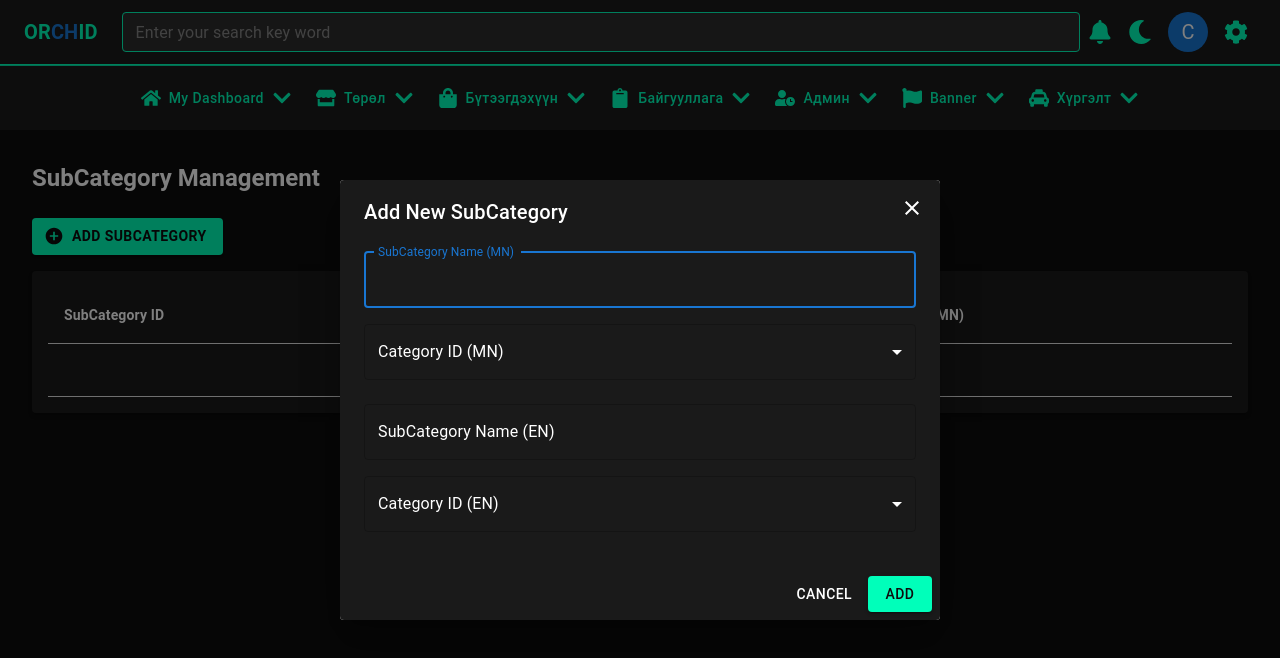
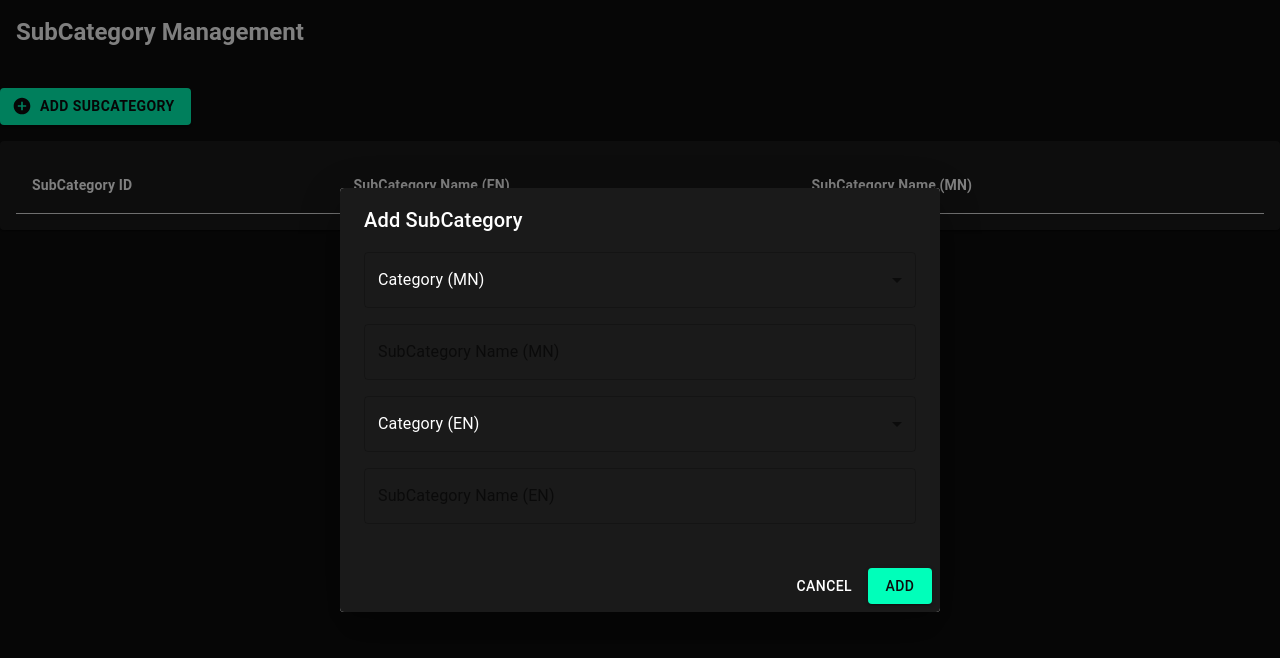
Before and after one commit to OrchidInk/orchidadmin, a Next.js app: page /admin/subMenu/add in a window 1280 px wide. Both pictures are taken after a click on the button "ADD SUBCATEGORY". Shown: the top 658 px of the page. Built offline with nearby package versions, Linux system fonts and the light colour scheme.

Commit message:
subCategory fixed

```diff
--- a/src/@core/utils/type/router.ts
+++ b/src/@core/utils/type/router.ts
@@ -23,7 +23,7 @@ export const adminAdminsList = "/admin/admins/list"
 export const adminDelivery = '/admin/delivery'
 
 // BASEURK
-export const BASEURL = "http://103.50.205.86:8000"
+export const BASEURL = "http://103.50.205.86:9000"
 // Api
 export const adminAdminAdd = "/admin/admins/add"
 export const adminAdminList = ""
--- a/src/pages/admin/subMenu/add/index.tsx
+++ b/src/pages/admin/subMenu/add/index.tsx
@@ -1,15 +1,12 @@
 import React, { useState, useEffect } from 'react';
-import Header from "@/@core/components/Navbar";
 import {
   Box,
   Button,
-  TextField,
   Typography,
   Dialog,
   DialogActions,
   DialogContent,
   DialogTitle,
-  IconButton,
   Snackbar,
   MenuItem,
   Select,
@@ -21,26 +18,39 @@ import {
   TableRow,
   TableCell,
   TableBody,
-} from "@mui/material";
+  TextField,
+} from '@mui/material';
 import AddCircleIcon from '@mui/icons-material/AddCircle';
-import CloseIcon from '@mui/icons-material/Close';
 import MuiAlert from '@mui/material/Alert';
-import {
-  addSubCategoryEn,
-  addSubCategoryMn,
-  fetchCategoriesEn,
-  fetchCategoriesMn,
-} from '@/pages/api/submenu';
 import { AxiosError } from 'axios';
+import { fetchCategoriesEn, fetchCategoriesMn, addSubCategoryEn, addSubCategoryMn } from '@/pages/api/submenu';
 
-interface Category {
+// Interfaces for response data
+interface SubCategoryEn {
+  subcategoryIDEN: number;
+  SubCategoryNameEN: string;
+  categoryEnId: number;
+}
+
+interface SubCategoryMn {
+  subCategoryIDMn: number;
+  SubCategoryNameMN: string;
+  categoryMnId: number;
+}
+
+interface CategoryEn {
   categoryEnId: number;
   categoryNameEn: string;
+  subcategories?: SubCategoryEn[];
+}
+
+interface CategoryMn {
   categoryMnId: number;
   categoryNameMn: string;
-  subcategories?: SubCategory[];
+  subcategories?: SubCategoryMn[];
 }
 
+// Local SubCategory interface for unified data representation
 interface SubCategory {
   subCategoryId: number;
   subCategoryNameEn: string;
@@ -52,57 +62,56 @@ const SubMenuAdd = () => {
   const [subCategoryEn, setSubCategoryEn] = useState('');
   const [categoryMnId, setCategoryMnId] = useState<number | null>(null);
   const [categoryEnId, setCategoryEnId] = useState<number | null>(null);
-  const [mnCategories, setMnCategories] = useState<Category[]>([]);
-  const [enCategories, setEnCategories] = useState<Category[]>([]);
+  const [mnCategories, setMnCategories] = useState<CategoryMn[]>([]);
+  const [enCategories, setEnCategories] = useState<CategoryEn[]>([]);
   const [subCategories, setSubCategories] = useState<SubCategory[]>([]);
   const [addModalOpen, setAddModalOpen] = useState(false);
   const [snackbarOpen, setSnackbarOpen] = useState(false);
   const [snackbarMessage, setSnackbarMessage] = useState('');
   const [snackbarSeverity, setSnackbarSeverity] = useState<'success' | 'error'>('success');
 
-  // Fetch Categories
+  // Fetch categories and process subcategories
   useEffect(() => {
     const loadCategories = async () => {
       try {
-        const mnData: Category[] = await fetchCategoriesMn();
-        const enData: Category[] = await fetchCategoriesEn();
+        const mnData: CategoryMn[] = await fetchCategoriesMn();
+        const enData: CategoryEn[] = await fetchCategoriesEn();
+
         setMnCategories(mnData);
         setEnCategories(enData);
 
-        // Extract subcategories from both English and Mongolian categories
-        const extractedSubCategories: SubCategory[] = [];
-        mnData.forEach((category: Category) => {
-          if (category.subcategories) {
-            category.subcategories.forEach((subCategory: SubCategory) => {
-              extractedSubCategories.push({
-                subCategoryId: subCategory.subCategoryId,
-                subCategoryNameEn: 'N/A', // Default to 'N/A' for English
-                subCategoryNameMn: subCategory.subCategoryNameMn,
+        const unifiedSubCategories: SubCategory[] = [];
+
+        // Process Mongolian subcategories
+        mnData.forEach((category) => {
+          category.subcategories?.forEach((subCategory) => {
+            unifiedSubCategories.push({
+              subCategoryId: subCategory.subCategoryIDMn,
+              subCategoryNameMn: subCategory.SubCategoryNameMN,
+              subCategoryNameEn: 'N/A', // Default until matched with English
             });
+          });
+        });
+
+        // Process English subcategories and merge with Mongolian
+        enData.forEach((category) => {
+          category.subcategories?.forEach((subCategory) => {
+            const matchingSubCategory = unifiedSubCategories.find(
+              (sc) => sc.subCategoryId === subCategory.subcategoryIDEN
+            );
+            if (matchingSubCategory) {
+              matchingSubCategory.subCategoryNameEn = subCategory.SubCategoryNameEN;
+            } else {
+              unifiedSubCategories.push({
+                subCategoryId: subCategory.subcategoryIDEN,
+                subCategoryNameEn: subCategory.SubCategoryNameEN,
+                subCategoryNameMn: 'N/A', // Default until matched with Mongolian
               });
             }
           });
-
-        enData.forEach((category: Category) => {
-          if (category.subcategories) {
-            category.subcategories.forEach((subCategory: SubCategory) => {
-              const existingSubCategory = extractedSubCategories.find(
-                (sc) => sc.subCategoryId === subCategory.subCategoryId
-              );
-              if (existingSubCategory) {
-                existingSubCategory.subCategoryNameEn = subCategory.subCategoryNameEn;
-              } else {
-                extractedSubCategories.push({
-                  subCategoryId: subCategory.subCategoryId,
-                  subCategoryNameEn: subCategory.subCategoryNameEn,
-                  subCategoryNameMn: 'N/A', // Default to 'N/A' for Mongolian
-                });
-              }
-            });
-          }
         });
 
-        setSubCategories(extractedSubCategories);
+        setSubCategories(unifiedSubCategories);
       } catch (error) {
         console.error('Failed to fetch categories:', error);
         if (error instanceof AxiosError && error.response?.status === 401) {
@@ -111,69 +120,46 @@ const SubMenuAdd = () => {
         }
       }
     };
+
     loadCategories();
   }, []);
 
   const handleAdd = async () => {
-    if (validateInputs()) {
+    if (!subCategoryMn || !subCategoryEn || categoryMnId === null || categoryEnId === null) {
+      alert('All fields are required!');
+      return;
+    }
     try {
-        await addSubCategoryEn(subCategoryEn, categoryEnId!);
-        await addSubCategoryMn(subCategoryMn, categoryMnId!);
+      await Promise.all([
+        addSubCategoryEn(subCategoryEn, categoryEnId),
+        addSubCategoryMn(subCategoryMn, categoryMnId),
+      ]);
       setSnackbarMessage('Subcategory added successfully.');
       setSnackbarSeverity('success');
       setSnackbarOpen(true);
       setAddModalOpen(false);
-        clearInputs();
     } catch (error) {
       console.error('Failed to add subcategory:', error);
-        setSnackbarMessage('Failed to add subcategory. Please try again.');
+      setSnackbarMessage('Failed to add subcategory.');
       setSnackbarSeverity('error');
       setSnackbarOpen(true);
     }
-    }
-  };
-
-  const validateInputs = () => {
-    if (!subCategoryMn || !subCategoryEn || categoryMnId === null || categoryEnId === null) {
-      alert('All fields are required and must be valid!');
-      return false;
-    }
-    return true;
-  };
-
-  const clearInputs = () => {
-    setSubCategoryMn('');
-    setSubCategoryEn('');
-    setCategoryMnId(null);
-    setCategoryEnId(null);
   };
 
   return (
     <Box sx={{ backgroundColor: '#0d0d0d', minHeight: '100vh', color: '#ffffff' }}>
-      <Header />
-      <Box sx={{ p: 4 }}>
-        <Typography variant="h5" sx={{ mb: 3, fontWeight: 'bold' }}>
+      <Typography variant="h5" sx={{ mb: 3, fontWeight: 'bold', p: 2 }}>
         SubCategory Management
       </Typography>
-
-        {/* Add SubCategory Button */}
       <Button
         variant="contained"
         startIcon={<AddCircleIcon />}
         onClick={() => setAddModalOpen(true)}
-          sx={{
-            backgroundColor: '#00ffba',
-            color: '#0d0d0d',
-            fontWeight: 'bold',
-            mb: 2,
-            '&:hover': { backgroundColor: '#00e6a0' },
-          }}
+        sx={{ backgroundColor: '#00ffba', color: '#0d0d0d', fontWeight: 'bold', mb: 2 }}
       >
         Add SubCategory
       </Button>
-
-        {/* Existing SubCategories */}
-        <Paper elevation={3} sx={{ overflowX: 'auto', bgcolor: '#1a1a1a', p: 2, borderRadius: 1, mb: 4 }}>
+      <Paper sx={{ bgcolor: '#1a1a1a', p: 2, borderRadius: 1 }}>
         <Table>
           <TableHead>
             <TableRow>
@@ -183,93 +169,63 @@ const SubMenuAdd = () => {
             </TableRow>
           </TableHead>
           <TableBody>
-              {subCategories.length > 0 ? (
-                subCategories.map((subcategory) => (
+            {subCategories.map((subcategory) => (
               <TableRow key={subcategory.subCategoryId}>
                 <TableCell sx={{ color: '#ffffff' }}>{subcategory.subCategoryId}</TableCell>
-                    <TableCell sx={{ color: '#ffffff' }}>{subcategory.subCategoryNameEn ?? 'N/A'}</TableCell>
-                    <TableCell sx={{ color: '#ffffff' }}>{subcategory.subCategoryNameMn ?? 'N/A'}</TableCell>
+                <TableCell sx={{ color: '#ffffff' }}>{subcategory.subCategoryNameEn}</TableCell>
+                <TableCell sx={{ color: '#ffffff' }}>{subcategory.subCategoryNameMn}</TableCell>
               </TableRow>
-                ))
-              ) : (
-                <TableRow>
-                  <TableCell colSpan={3} sx={{ textAlign: 'center', color: '#999' }}>
-                    No subcategories found.
-                  </TableCell>
-                </TableRow>
-              )}
+            ))}
           </TableBody>
         </Table>
       </Paper>
-
-        {/* Add SubCategory Modal */}
       <Dialog open={addModalOpen} onClose={() => setAddModalOpen(false)}>
-          <DialogTitle sx={{ color: '#ffffff', backgroundColor: '#1a1a1a' }}>
-            Add New SubCategory
-            <IconButton
-              aria-label="close"
-              onClick={() => setAddModalOpen(false)}
-              sx={{
-                position: 'absolute',
-                right: 8,
-                top: 8,
-                color: '#ffffff',
-              }}
-            >
-              <CloseIcon />
-            </IconButton>
-          </DialogTitle>
+        <DialogTitle sx={{ color: '#ffffff', backgroundColor: '#1a1a1a' }}>Add SubCategory</DialogTitle>
         <DialogContent sx={{ backgroundColor: '#1a1a1a' }}>
-            <TextField
-              autoFocus
-              margin="dense"
-              label="SubCategory Name (MN)"
-              fullWidth
-              variant="outlined"
-              value={subCategoryMn}
-              onChange={(e) => setSubCategoryMn(e.target.value)}
-              sx={{ mb: 2, input: { color: '#ffffff' }, label: { color: '#ffffff' } }}
-            />
-
           <FormControl fullWidth sx={{ mb: 2 }}>
-              <InputLabel sx={{ color: '#ffffff' }}>Category ID (MN)</InputLabel>
+            <InputLabel sx={{ color: '#ffffff' }}>Category (MN)</InputLabel>
             <Select
               value={categoryMnId || ''}
               onChange={(e) => setCategoryMnId(Number(e.target.value))}
-                sx={{ color: '#ffffff', '& .MuiSvgIcon-root': { color: '#ffffff' } }}
+              sx={{ color: '#ffffff' }}
             >
-                {(mnCategories ?? []).map((category) => (
+              {mnCategories.map((category) => (
                 <MenuItem key={category.categoryMnId} value={category.categoryMnId}>
                   {category.categoryNameMn}
                 </MenuItem>
               ))}
             </Select>
           </FormControl>
-
           <TextField
-              margin="dense"
-              label="SubCategory Name (EN)"
+            label="SubCategory Name (MN)"
             fullWidth
             variant="outlined"
-              value={subCategoryEn}
-              onChange={(e) => setSubCategoryEn(e.target.value)}
-              sx={{ mb: 2, input: { color: '#ffffff' }, label: { color: '#ffffff' } }}
+            value={subCategoryMn}
+            onChange={(e) => setSubCategoryMn(e.target.value)}
+            sx={{ mb: 2, color: '#ffffff' }}
           />
-
           <FormControl fullWidth sx={{ mb: 2 }}>
-              <InputLabel sx={{ color: '#ffffff' }}>Category ID (EN)</InputLabel>
+            <InputLabel sx={{ color: '#ffffff' }}>Category (EN)</InputLabel>
             <Select
               value={categoryEnId || ''}
               onChange={(e) => setCategoryEnId(Number(e.target.value))}
-                sx={{ color: '#ffffff', '& .MuiSvgIcon-root': { color: '#ffffff' } }}
+              sx={{ color: '#ffffff' }}
             >
-                {(enCategories ?? []).map((category) => (
+              {enCategories.map((category) => (
                 <MenuItem key={category.categoryEnId} value={category.categoryEnId}>
                   {category.categoryNameEn}
                 </MenuItem>
               ))}
             </Select>
           </FormControl>
+          <TextField
+            label="SubCategory Name (EN)"
+            fullWidth
+            variant="outlined"
+            value={subCategoryEn}
+            onChange={(e) => setSubCategoryEn(e.target.value)}
+            sx={{ mb: 2, color: '#ffffff' }}
+          />
         </DialogContent>
         <DialogActions sx={{ backgroundColor: '#1a1a1a' }}>
           <Button onClick={() => setAddModalOpen(false)} sx={{ color: '#ffffff' }}>
@@ -280,23 +236,14 @@ const SubMenuAdd = () => {
           </Button>
         </DialogActions>
       </Dialog>
-
-        {/* Snackbar for Success/Error Messages */}
       <Snackbar
         open={snackbarOpen}
         autoHideDuration={3000}
         onClose={() => setSnackbarOpen(false)}
         anchorOrigin={{ vertical: 'bottom', horizontal: 'center' }}
       >
-          <MuiAlert
-            onClose={() => setSnackbarOpen(false)}
-            severity={snackbarSeverity}
-            sx={{ width: '100%', color: '#ffffff', backgroundColor: snackbarSeverity === 'success' ? '#4caf50' : '#f44336' }}
-          >
-            {snackbarMessage}
-          </MuiAlert>
+        <MuiAlert severity={snackbarSeverity}>{snackbarMessage}</MuiAlert>
       </Snackbar>
-      </Box>
     </Box>
   );
 };
--- a/src/pages/api/submenu.ts
+++ b/src/pages/api/submenu.ts
@@ -1,7 +1,7 @@
 import axios, { AxiosError } from 'axios';
 
-const BASE_URL = 'http://localhost:8000/api/v1/superadmin/subCategory';
-const BASE_URLs = 'http://localhost:8000/api/v1/superadmin/category';
+const BASE_URL = 'http://103.50.205.86:9000/api/v1/superadmin/subCategory';
+const BASE_URLs = 'http://103.50.205.86:9000/api/v1/superadmin/category';
 
 const getToken = () => {
     if (typeof window !== 'undefined') {
```
Lines whose indentation alone changed are shown as unchanged.
